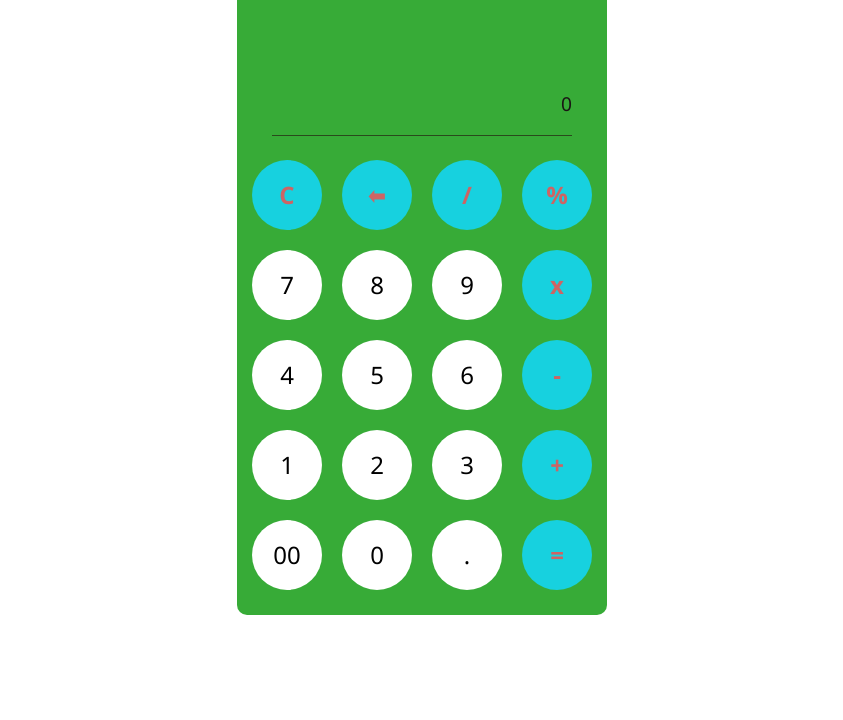
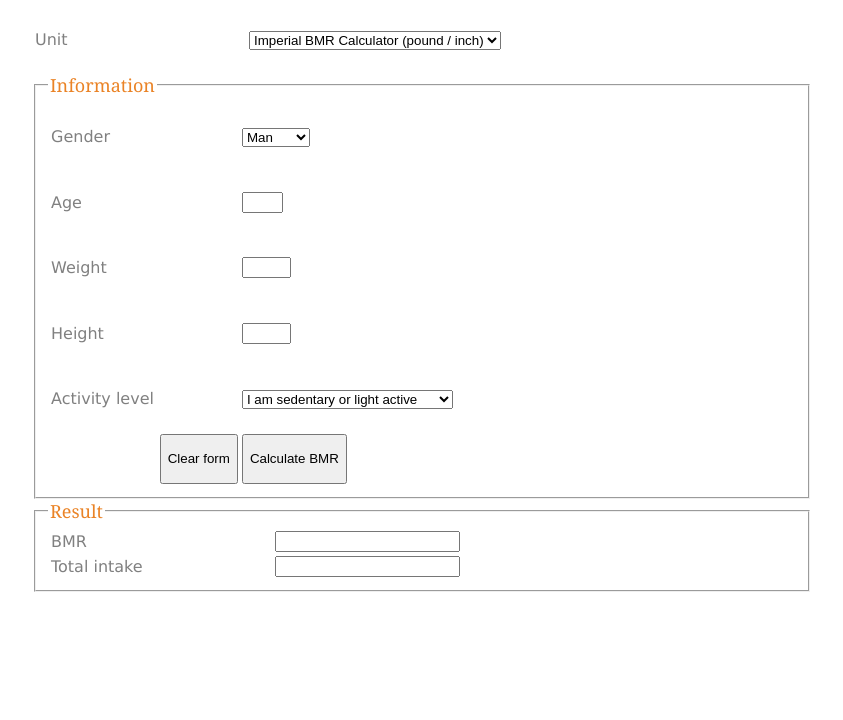
Before and after one commit to arin2002/Hacktoberfest-2022, a plain HTML site: page index.html in a window 1280 px wide. Shown: the part 80-800 px from the top of the page, without its empty margins (218-1061 px from the left). Drawn offline with Linux system fonts and the light colour scheme.

Commit message:
BMR Calculator

```diff
--- a/index.html
+++ b/index.html
@@ -1,41 +1,105 @@
 <!DOCTYPE html>
-<html lang="en">
+<html>
 <head>
-    <meta charset="UTF-8">
-    <meta http-equiv="X-UA-Compatible" content="IE=edge">
-    <meta name="viewport" content="width=device-width, initial-scale=1.0">
-    <title>Pradyuman's Calcy</title>
-    <link rel="stylesheet" href="style.css">
+<meta content="text/html; charset=utf-8" http-equiv="Content-Type">
+<script src="bmr.js"></script>
+<link rel="icon" href="../img/favicon.ico" type="image/x-icon">
+<title>BMR Calculator</title>
+<meta content="BMR Calculator, html, JS" name="keywords">
+<meta content="BMR Calculator using html with Javascript" name="description">
+<link href="styles.css" rel="stylesheet" type="text/css">
+<style type="text/css">
+.auto-style2 {
+	text-align: right;
+}
+.auto-style3 {
+	font-weight: normal;
+}
+.auto-style4 {
+	text-align: left;
+	font-weight: normal;
+}
+</style>
 </head>
+
 <body>
-    <div class="container">
-        <section id="Display-area">
-            <div class="currentInput"></div>
-            <div class="answerScreen">0</div>
-        </section>
-        <section class="keypad-btns">
-            <button type="button" class="fun_btn" id="clear" value="">C</button>
-            <button type="button" class="fun_btn" id="erase" value="">&#11013;</button>
-            <button type="button" class="fun_btn" value="/">/</button>
-            <button type="button" class="fun_btn" value="%">%</button>
-            <button type="button" class="num_btn" value="7">7</button>
-            <button type="button" class="num_btn" value="8">8</button>
-            <button type="button" class="num_btn" value="2">9</button>
-            <button type="button" class="fun_btn" value="*">x</button>
-            <button type="button" class="num_btn" value="4">4</button>
-            <button type="button" class="num_btn" value="5">5</button>
-            <button type="button" class="num_btn" value="6">6</button>
-            <button type="button" class="fun_btn" value="-">-</button>
-            <button type="button" class="num_btn" value="1">1</button>
-            <button type="button" class="num_btn" value="2">2</button>
-            <button type="button" class="num_btn" value="3">3</button>
-            <button type="button" class="fun_btn" value="+">+</button>
-            <button type="button" class="num_btn" value="00">00</button>
-            <button type="button" class="num_btn" value="0">0</button>
-            <button type="button" class="num_btn" value=".">.</button>
-            <button type="button" class="fun_btn" id="evaluate" value="">=</button>
-        </section>
-    </div>
-    <script src="calcy.js"></script>
+<div id="allPage">
+
+<form name="BMR">
+
+<div><h1>BMR Calculator</h1></div>
+	<table style="width: 100%">
+		<tr>
+			<td style="width: 210px">
+			<h4 class="auto-style4">Unit</h4>
+			</td>
+			<td>
+			<select id="mySelect" tabindex="1">
+  <option value="Imperial">Imperial BMR Calculator (pound / inch)
+  <option value="Metric">Metric BMR Calculator (kg / cm)
+</select>
+		</tr>
+		</table>
+			<fieldset><legend>
+			Information</legend><table style="width: 100%">
+		<tr>
+			<td style="width: 260px; height: 26px;">
+			<h4 class="auto-style3">Gender</h4>
+			</td>
+			<td style="height: 26px">
+			<select name="Gender" size="1" tabindex="3">
+				<option id="Man">Man</option>
+				<option id="Woman">Woman</option>
+				</select>
+			</td>
+		</tr>
+
+				<tr>
+			<td style="width: 260px; height: 26px;"><h4 class="auto-style3">Age</h4></td>
+			<td style="height: 26px"><input type="text" name="Age" tabindex="5" size="2"></td>
+		</tr>
+
+		<tr>
+			<td style="width: 260px; height: 26px;"><h4 class="auto-style3">Weight</h4></td>
+			<td style="height: 26px">
+			<input type="text" name="Weight" tabindex="7" size="3"> </td>
+		</tr>
+
+		<tr>
+			<td style="width: 260px"><h4 class="auto-style3">Height</h4></td>
+			<td><input type="text" name="Height" tabindex="9" size="3"></td>
+		</tr>
+
+		<tr>
+			<td style="width: 260px; height: 26px;"><h4 class="auto-style3">Activity level</h4></td>
+			<td style="height: 26px">
+			<select name="Activity" tabindex="11">
+				<option id="light">I am sedentary or light active</option>
+				<option id="moderately">I am active or moderately active</option>
+				<option id="vigorously">I am vigorously active</option>
+				</select>
+			</td>
+
+		</tr>
+		<tr>
+			<td style="width: 260px" class="auto-style2">
+			<input type="reset" value="Clear form" tabindex="15" style="height: 50px"></td>
+			<td id="allPage">
+			<input type="button" value="Calculate BMR" onclick="CalculateBMR()" tabindex="13" style="height: 50px"></td>
+		</tr>
+
+		</table></fieldset>
+				<fieldset><legend>
+				Result</legend>
+		<table style="width: 100%">
+			<tr>
+				<td style="width: 220px;">BMR</td>
+			<td><input type="text" name="BMRResult"></td></tr>
+
+		<tr>
+			<td style="width: 220px">Total intake</td>
+			<td><input type="text" name="Result"></td></tr>
+			</table></fieldset>
+</form>
 </body>
 </html>
```
